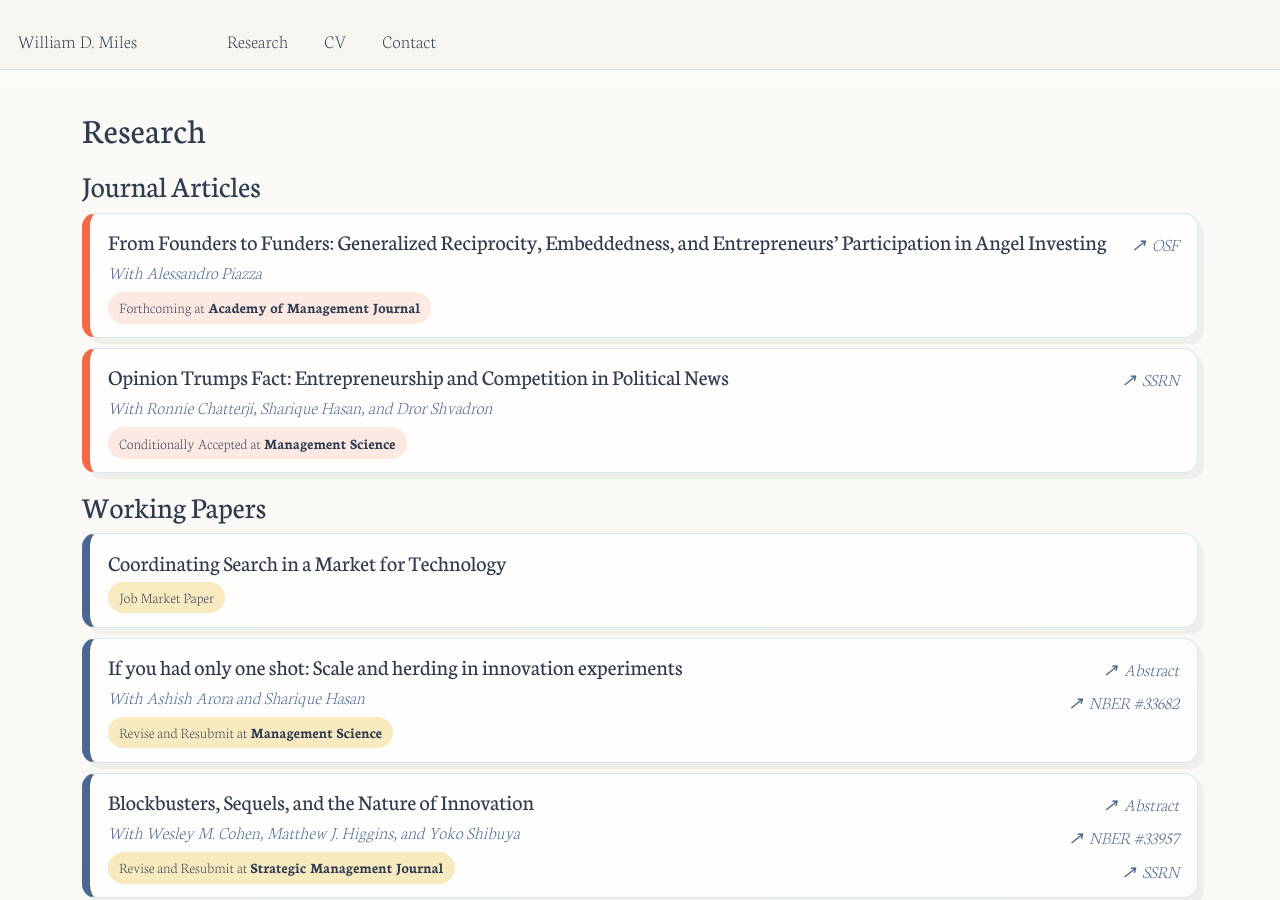
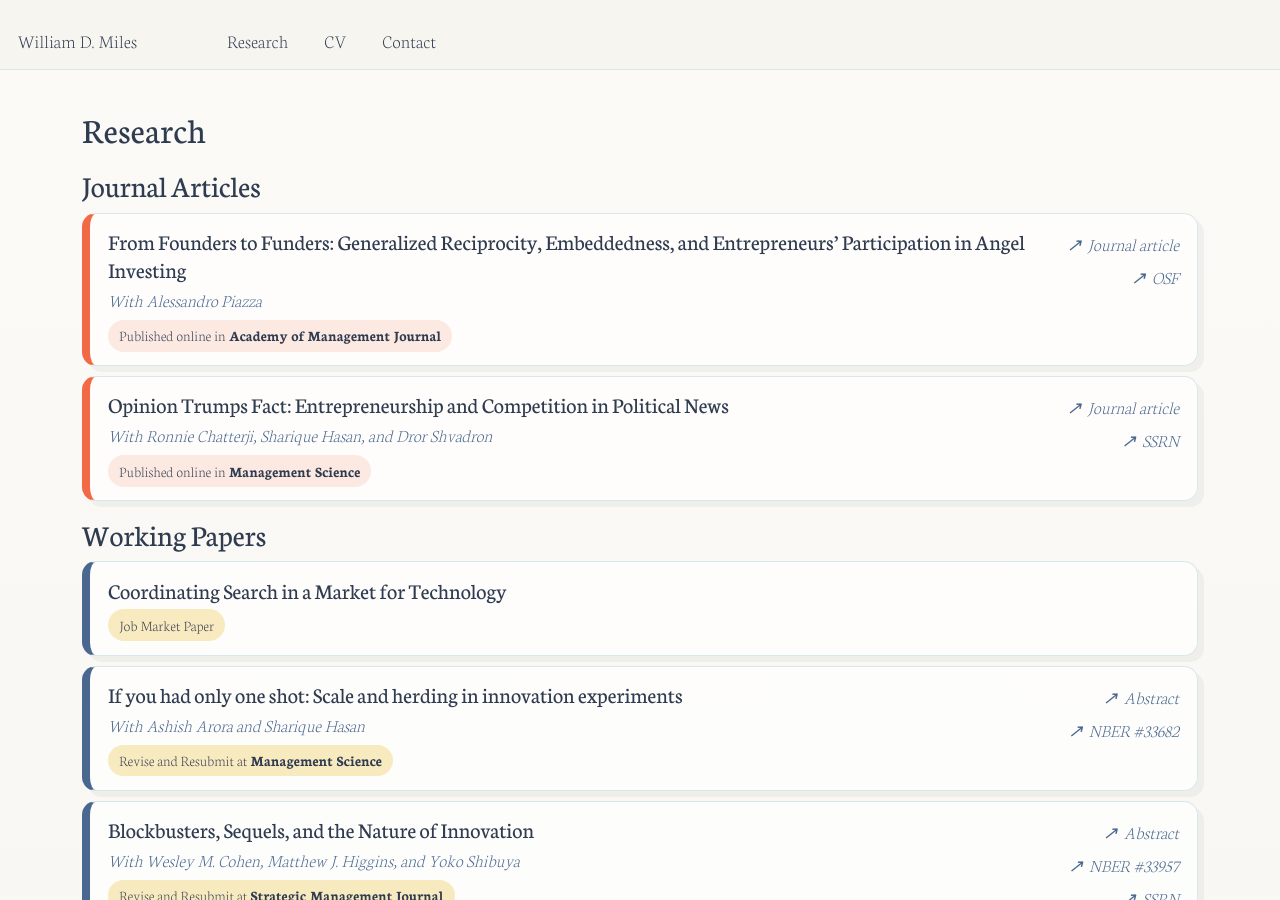
Before and after one commit to willdmiles/willdmiles.github.io, a Jekyll site: the page built from _pages/publications.html, in a window 1280 px wide and 900 px high. Built offline with Jekyll 4.4.1, drawn with Linux system fonts in a browser that asks for light colours.

Commit message:
Update published paper statuses and journal links

```diff
--- a/_pages/publications.html
+++ b/_pages/publications.html
@@ -185,8 +185,9 @@ author_profile: false
       <article class="paper-card publication">
         <h3 class="paper-title">From Founders to Funders: Generalized Reciprocity, Embeddedness, and Entrepreneurs’ Participation in Angel Investing</h3>
         <p class="paper-authors">With Alessandro Piazza</p>
-        <div class="paper-status">Forthcoming at <strong>Academy of Management Journal</strong></div>
+        <div class="paper-status">Published online in <strong>Academy of Management Journal</strong></div>
         <div class="paper-links">
+          <a href="https://journals.aom.org/doi/abs/10.5465/amj.2024.1097" target="_blank" rel="noopener noreferrer">Journal article</a>
           <a href="https://osf.io/preprints/socarxiv/e6p4s_v1" target="_blank" rel="noopener noreferrer">OSF</a>
         </div>
       </article>
@@ -194,8 +195,9 @@ author_profile: false
       <article class="paper-card publication">
         <h3 class="paper-title">Opinion Trumps Fact: Entrepreneurship and Competition in Political News</h3>
         <p class="paper-authors">With Ronnie Chatterji, Sharique Hasan, and Dror Shvadron</p>
-        <div class="paper-status">Conditionally Accepted at <strong>Management Science</strong></div>
+        <div class="paper-status">Published online in <strong>Management Science</strong></div>
         <div class="paper-links">
+          <a href="https://pubsonline.informs.org/doi/10.1287/mnsc.2025.01487" target="_blank" rel="noopener noreferrer">Journal article</a>
           <a href="https://papers.ssrn.com/sol3/papers.cfm?abstract_id=5121585" target="_blank" rel="noopener noreferrer">SSRN</a>
         </div>
       </article>
```
